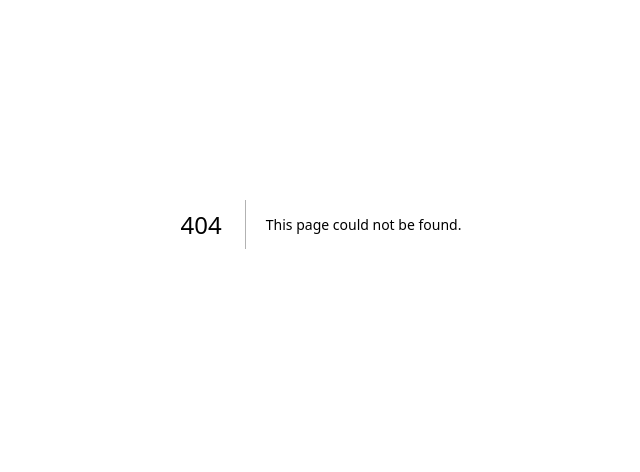
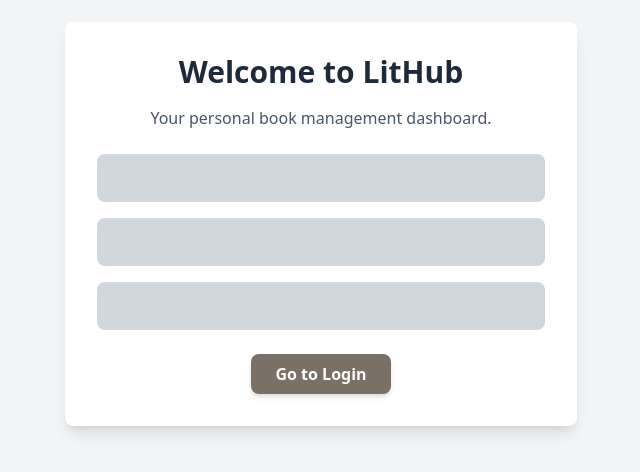
Before and after one commit to DamRandom/LitHub, a Next.js app: page /home in a window 1280 px wide. Before the commit this address had no page. Shown: the part 176-648 px from the top of the page, without its empty margins (319-959 px from the left). Built offline with nearby package versions, Linux system fonts and the light colour scheme.

Commit message:
add basic home placeholder page with navigation to login

```diff
--- /dev/null
+++ b/src/app/home/layout.tsx
@@ -0,0 +1,41 @@
+import type { Metadata } from "next";
+import { Geist, Geist_Mono } from "next/font/google";
+import { Outfit } from "next/font/google";
+import "../../styles/globals.css";
+
+const geistSans = Geist({
+  variable: "--font-geist-sans",
+  subsets: ["latin"],
+});
+
+const geistMono = Geist_Mono({
+  variable: "--font-geist-mono",
+  subsets: ["latin"],
+});
+
+const outfit = Outfit({
+  variable: "--font-outfit",
+  subsets: ["latin"],
+  display: "swap",
+});
+
+export const metadata: Metadata = {
+  title: "LitHub - Your Personal Book Manager",
+  description: "LitHub helps you track, manage, and explore your book collection with ease.",
+};
+
+export default function RootLayout({
+  children,
+}: {
+  children: React.ReactNode;
+}) {
+  return (
+    <html lang="en">
+      <body
+        className={`${geistSans.variable} ${geistMono.variable} ${outfit.variable} antialiased overflow-hidden`}
+      >
+        {children}
+      </body>
+    </html>
+  );
+}
--- /dev/null
+++ b/src/app/home/page.tsx
@@ -0,0 +1,38 @@
+'use client'
+
+import { useRouter } from 'next/navigation'
+import { motion } from 'framer-motion'
+
+export default function Home() {
+  const router = useRouter()
+
+  return (
+    <div className="min-h-screen flex flex-col items-center justify-center bg-gray-100">
+      <motion.div
+        initial={{ opacity: 0, y: 30 }}
+        animate={{ opacity: 1, y: 0 }}
+        transition={{ duration: 0.6, ease: 'easeOut' }}
+        className="text-center p-8 bg-white shadow-lg rounded-lg max-w-lg w-full"
+      >
+        <h1 className="text-3xl font-bold text-gray-800 mb-4">Welcome to LitHub</h1>
+        <p className="text-gray-600 mb-6">Your personal book management dashboard.</p>
+
+        {/* Placeholder sections */}
+        <div className="space-y-4 mb-6">
+          <div className="h-12 w-full bg-gray-300 rounded-lg"></div>
+          <div className="h-12 w-full bg-gray-300 rounded-lg"></div>
+          <div className="h-12 w-full bg-gray-300 rounded-lg"></div>
+        </div>
+
+        <motion.button
+          onClick={() => router.push('/login')}
+          whileHover={{ scale: 1.03 }}
+          whileTap={{ scale: 0.98 }}
+          className="py-2 px-6 bg-[#7a7066] text-white font-semibold rounded-lg shadow-md transition duration-200 hover:bg-[#8c8378]"
+        >
+          Go to Login
+        </motion.button>
+      </motion.div>
+    </div>
+  )
+}
--- a/src/components/AuthForm.tsx
+++ b/src/components/AuthForm.tsx
@@ -5,11 +5,20 @@ import { FcGoogle } from 'react-icons/fc'
 import { motion } from 'framer-motion'
 import Input from '@/components/Input'
 import Image from 'next/image'
+import { useRouter } from 'next/navigation'
 
 export default function LoginPage() {
+  // State variables for form inputs
   const [rememberMe, setRememberMe] = useState(false)
   const [email, setEmail] = useState('')
   const [password, setPassword] = useState('')
+  const router = useRouter() // Navigation hook for redirection
+
+  // Handles form submission
+  const handleSubmit = (e: React.FormEvent<HTMLFormElement>) => {
+    e.preventDefault()
+    router.push('/home') // Redirect to home page after submission
+  }
 
   return (
     <div className="min-h-screen flex items-center justify-center px-4">
@@ -19,7 +28,7 @@ export default function LoginPage() {
         transition={{ duration: 0.6, ease: 'easeOut' }}
         className="w-full max-w-md p-8 bg-opacity-50 backdrop-blur-lg rounded-2xl shadow-2xl"
       >
-        {/* Logo */}
+        {/* Logo section */}
         <motion.div
           initial={{ opacity: 0, scale: 0.9 }}
           animate={{ opacity: 1, scale: 1 }}
@@ -35,12 +44,13 @@ export default function LoginPage() {
           />
         </motion.div>
 
-        {/* Form */}
+        {/* Form section */}
         <motion.form
           className="space-y-6"
           initial={{ opacity: 0, y: 20 }}
           animate={{ opacity: 1, y: 0 }}
           transition={{ duration: 0.6, delay: 0.4 }}
+          onSubmit={handleSubmit} // Attach the handleSubmit function to form submit
         >
           <Input
             id="email"
@@ -59,7 +69,7 @@ export default function LoginPage() {
             placeholder=""
           />
 
-          {/* Remember Me */}
+          {/* Remember me checkbox */}
           <motion.div
             initial={{ opacity: 0, y: 10 }}
             animate={{ opacity: 1, y: 0 }}
@@ -80,7 +90,7 @@ export default function LoginPage() {
             </a>
           </motion.div>
 
-          {/* Submit Button */}
+          {/* Submit button */}
           <motion.button
             type="submit"
             whileHover={{ scale: 1.03 }}
@@ -90,19 +100,19 @@ export default function LoginPage() {
             Sign in
           </motion.button>
 
-          {/* Divider */}
+          {/* Divider between buttons */}
           <div className="flex items-center my-4">
             <div className="flex-grow h-px bg-[#2e2d2de5] opacity-30" />
             <span className="px-3 text-sm text-[#2e2d2de5]">or</span>
             <div className="flex-grow h-px bg-[#2e2d2de5] opacity-30" />
           </div>
 
-          {/* Google Sign In */}
+          {/* Google Sign-In button */}
           <motion.button
             type="button"
             whileHover={{ scale: 1.03 }}
             whileTap={{ scale: 0.98 }}
-            className="w-full flex items-center justify-center gap-2 py-2 px-4 bg-white bg-opacity-20 text-gray-800 font-medium rounded-lg shadow-sm transition duration-300 hover:bg-opacity-30"
+            className="w-full flex items-center justify-center gap-2 py-2 px-4 bg-white bg-opacity-20 text-[#2e2d2de5] font-medium rounded-lg shadow-sm transition duration-300 hover:bg-opacity-30"
           >
             <FcGoogle className="text-xl" />
             Sign in with Google
```
